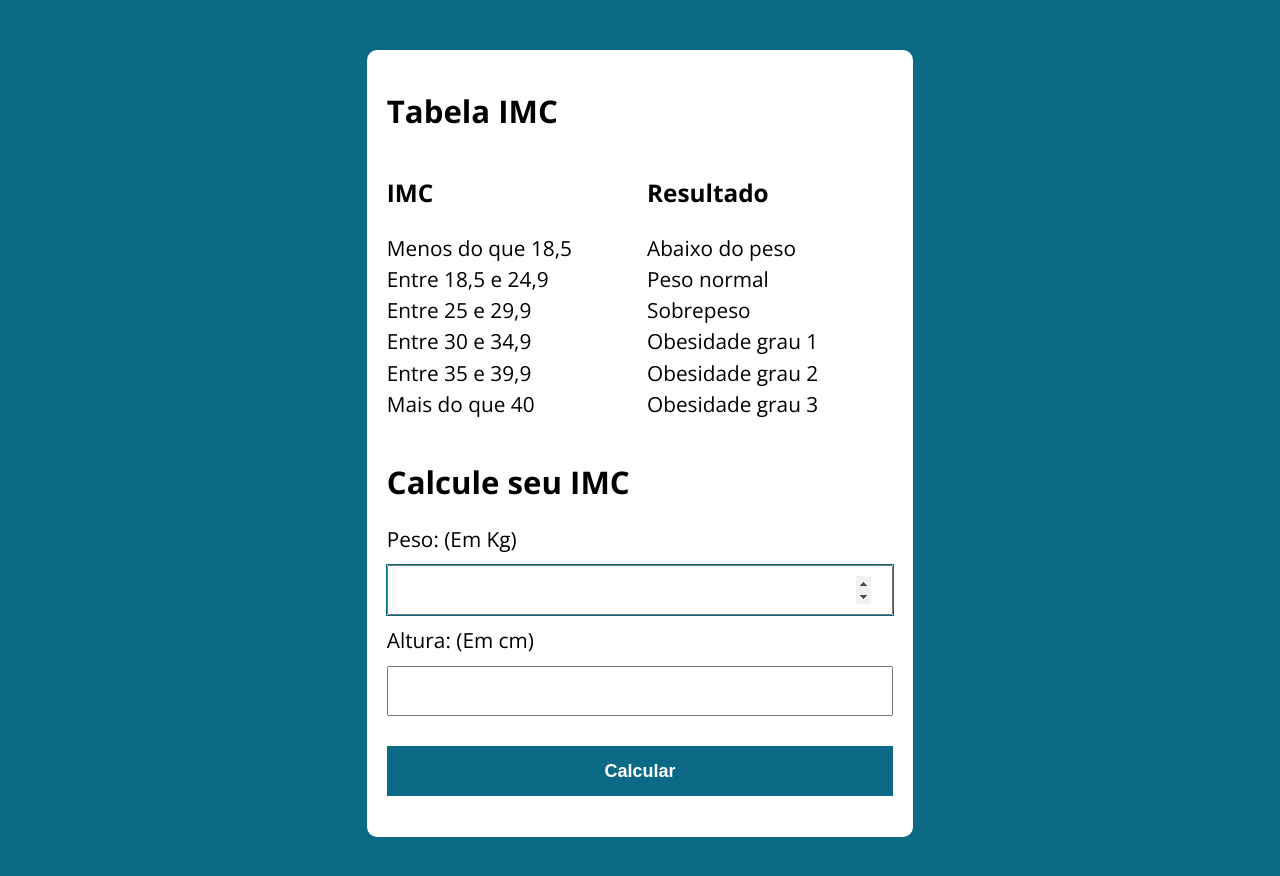
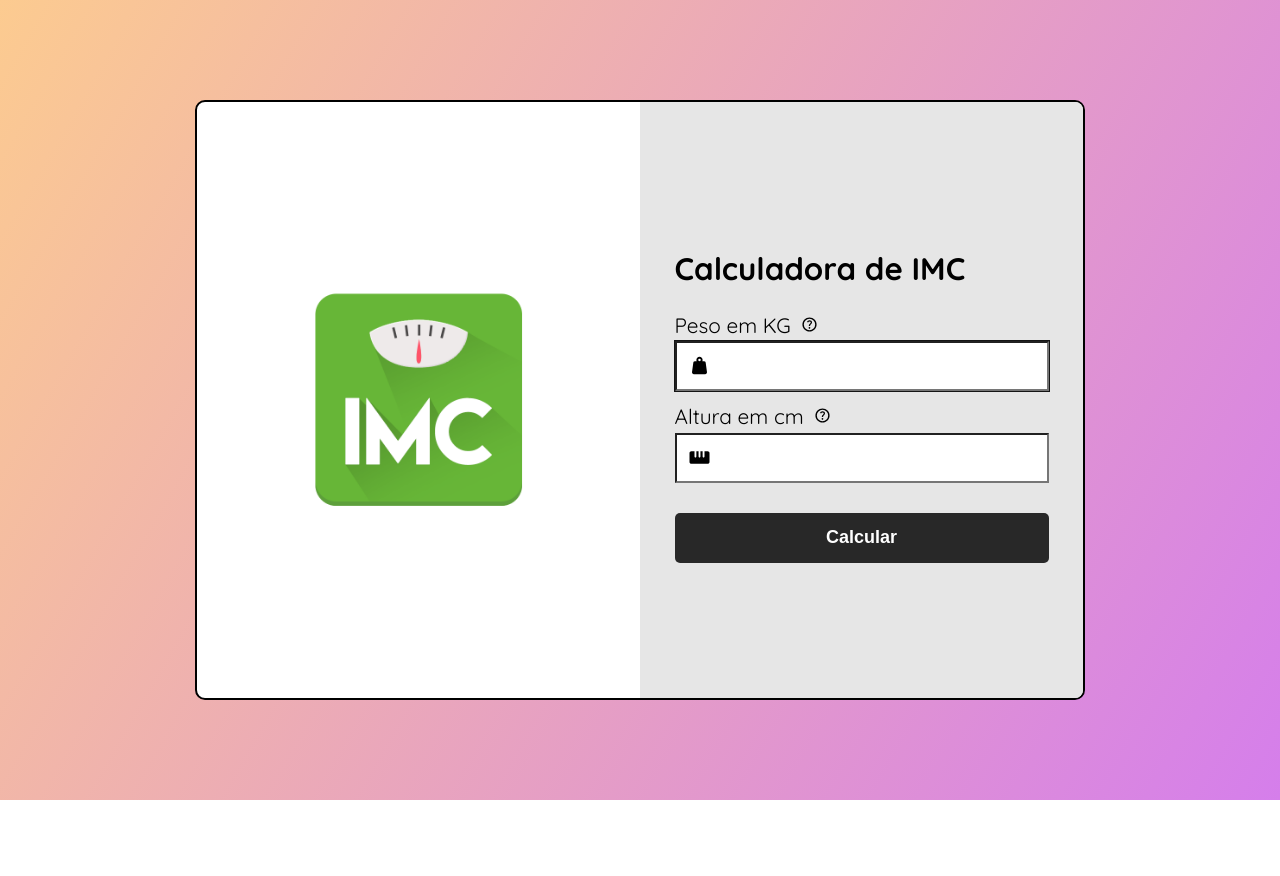
Before and after one commit to PablitoLuquito/imc-calculator, a plain HTML site: page index.html in a window 1280 px wide. After the commit the page ends 800 px from the top, so only its background shows below. Drawn offline with nearby package versions, Linux system fonts and the light colour scheme.

Commit message:
update 2

```diff
--- a/assets/css/style.css
+++ b/assets/css/style.css
@@ -1,8 +1,12 @@
-@import url('https://fonts.googleapis.com/css2?family=Open+Sans:wght@400;700&display=swap');
+@import url('https://fonts.googleapis.com/css2?family=Quicksand:wght@400;700&display=swap');
 
 :root {
-  --primary-color: rgb(13, 106, 134);
-  --primary-color-darker: rgb(10, 80, 101);
+  --primary-color: rgb(20, 20, 20);
+  --primary-color-lite: rgb(40, 40, 40);
+  --light-grey: rgb(230, 230, 230);
+  --purple-gradient: linear-gradient(to top, #a18cd1 0%, #fbc2eb 100%);
+  --green-gradient: linear-gradient(120deg, #d4fc79 0%, #96e6a1 100%);
+  --orange-to-purple: linear-gradient(120deg, #fccb90 0%, #d57eeb 100%);
 }
 
 * {
@@ -11,60 +15,116 @@
 }
 
 body {
+  min-height: 100vh;
   padding: 0;
   margin: 0;
-  background: var(--primary-color);
   display: flex;
   justify-content: center;
   align-items: center;
-  font-family: 'Open sans', sans-serif;
+  font-family: 'Quicksand', sans-serif;
   font-size: 1.3em;
   line-height: 1.5em;
+  background-image: var(--orange-to-purple);
 }
 
-.container {
-  max-width: 640px;
+main {
   background: #fff;
-  padding: 20px;
-  margin: 50px 0;
   border-radius: 10px;
+  height: 75vh;
+  display: flex;
+  overflow: hidden;
+  border: 2px solid black;
 }
 
-.inner-container {
+.img {
+  width: 50%;
   display: flex;
+  justify-content: center;
+  align-items: center;
 }
 
-.inner-container > div {
-  margin-right: 75px;
+.img > img {
+  width: 50%;
+  height: auto;
 }
 
-form input, form label, form button {
+.calc-imc {
+  width: 50%;
+  background: var(--light-grey);
+  display: flex;
+  flex-direction: column;
+  justify-content: center;
+  align-items: center;
+}
+
+.calc-imc > h1 {
+  text-align: left;
+}
+
+form > input, form > button {
   display: block;
   width: 100%;
   margin-bottom: 10px;
 }
 
-form input {
+form > input {
   font-size: 24px;
   height: 50px;
   padding: 0 20px;
 }
 
-form input:focus {
+form > input:focus {
   outline: 1px solid var(--primary-color);
 }
 
-form button {
+form > button {
   border: none;
-  background: var(--primary-color);
+  background: var(--primary-color-lite);
   color: #fff;
   font-size: 18px;
   font-weight: 700;
   height: 50px;
   cursor: pointer;
   margin-top: 30px;
+  border-radius: 5px;
 }
 
-form button:hover {
-  background: var(--primary-color-darker);
+form > button:hover {
+  background: var(--primary-color);
 }
+
+.ajuda > img {
+  width: 17px;
+  height: auto;
+  margin-left: 10px;
+}
+
+#peso {
+  position: relative;
+  background-image: url(../img/weight-icon.svg);
+  background-repeat: no-repeat;
+  background-position: 10px 10px;
+  background-size: 25px;
+  padding-left: 40px;
+}
+
+#altura {
+  position: relative;
+  background-image: url(../img/ruler-icon.svg);
+  background-repeat: no-repeat;
+  background-position: 10px 10px;
+  background-size: 25px;
+  padding-left: 40px;
+}
+
+#msg {
+  background-color: white;
+  padding: 10px;
+  border-radius: 10px;
+  font-weight: 700;
+  display: none;
+}
+
+#msg.show {
+  display: block;
+}
--- a/assets/js/script.js
+++ b/assets/js/script.js
@@ -1,7 +1,7 @@
 let peso = document.getElementById('peso');
 let altura = document.getElementById('altura');
 let calcular = document.getElementById('calcular');
-let formImc = document.getElementById('form-imc');
+let verificacao = /[.\W]/
 
 calcular.addEventListener('click', function(event) {
   event.preventDefault();
@@ -9,10 +9,12 @@ calcular.addEventListener('click', function(event) {
 });
 
 function calcularImc() {
-  if (peso.value.length === 0 || altura.value.length === 0 || peso.value <= 0 || altura.value <= 0) {
-    return alert('[ERRO] Verifique se os dados estão corretos.\nNecessário valores acima de 0.');
+  if (peso.value.length === 0 || altura.value.length === 0 || peso.value <= 0 || altura.value <= 0 ||
+    verificacao.test(peso.value) || verificacao.test(altura.value)) {
+    return alert('[ERRO] Verifique se os dados estão corretos.\nNecessário valores acima de 0.\nNão é permitido nenhum tipo de caracter especial.');
   } else {
     let msg = document.getElementById('msg');
+    msg.classList.add('show')
     let resultado = (Number(peso.value) / ((Number(altura.value) / 100) ** 2)).toFixed(2);
     if (resultado < 18.5) {
       return msg.innerHTML = `IMC: ${resultado} = Abaixo do peso`;
--- a/index.html
+++ b/index.html
@@ -10,44 +10,26 @@
 </head>
 
 <body>
-  <section class="container">
-    <h1>Tabela IMC</h1>
-    <div class="inner-container">
-      <div class="imc">
-        <h3>IMC</h3>
-        <p>
-          Menos do que 18,5<br>
-          Entre 18,5 e 24,9<br>
-          Entre 25 e 29,9<br>
-          Entre 30 e 34,9<br>
-          Entre 35 e 39,9<br>
-          Mais do que 40
-        </p>
-      </div>
-      <div class="resultado">
-        <h3>Resultado</h3>
-        <p>
-          Abaixo do peso<br>
-          Peso normal<br>
-          Sobrepeso<br>
-          Obesidade grau 1<br>
-          Obesidade grau 2<br>
-          Obesidade grau 3
-        </p>
-      </div>
-    </div>
-    <h2>Calcule seu IMC</h2>
-    <form id="form-imc">
-      <label for="peso">Peso: (Em Kg)</label>
-      <input type="number" id="peso" autofocus>
+  <main>
+    <article class="img">
+      <img src="./assets/img/imc-icon.png" alt="Icone de uma balança com a palavra IMC">
+    </article>
+    <section class="calc-imc">
+      <form>
+        <h1>Calculadora de IMC</h1>
+        <label for="peso">Peso em KG</label><i class="ajuda" title="Insira apenas números."><img
+            src="./assets/img/help-icon.svg" alt="Ajuda"></i>
+        <input type="text" id="peso" title="Insira apenas números." autofocus>
 
-      <label for="altura">Altura: (Em cm)</label>
-      <input type="number" id="altura">
+        <label for="altura">Altura em cm</label><i class="ajuda" title="Insira apenas números."><img
+            src="./assets/img/help-icon.svg" alt="Ajuda"></i>
+        <input type="text" id="altura" title="Insira apenas números.">
 
-      <button type="submit" id="calcular">Calcular</button>
-    </form>
-    <p id="msg"></p>
-  </section>
+        <button type="submit" id="calcular">Calcular</button>
+      </form>
+      <p id="msg"></p>
+    </section>
+  </main>
 
   <script src='./assets/js/script.js'></script>
 </body>
```
Also changed, not shown: assets/img/help-icon.svg (added), assets/img/imc-icon.png (added), assets/img/ruler-icon.svg (added), assets/img/weight-icon.svg (added).
